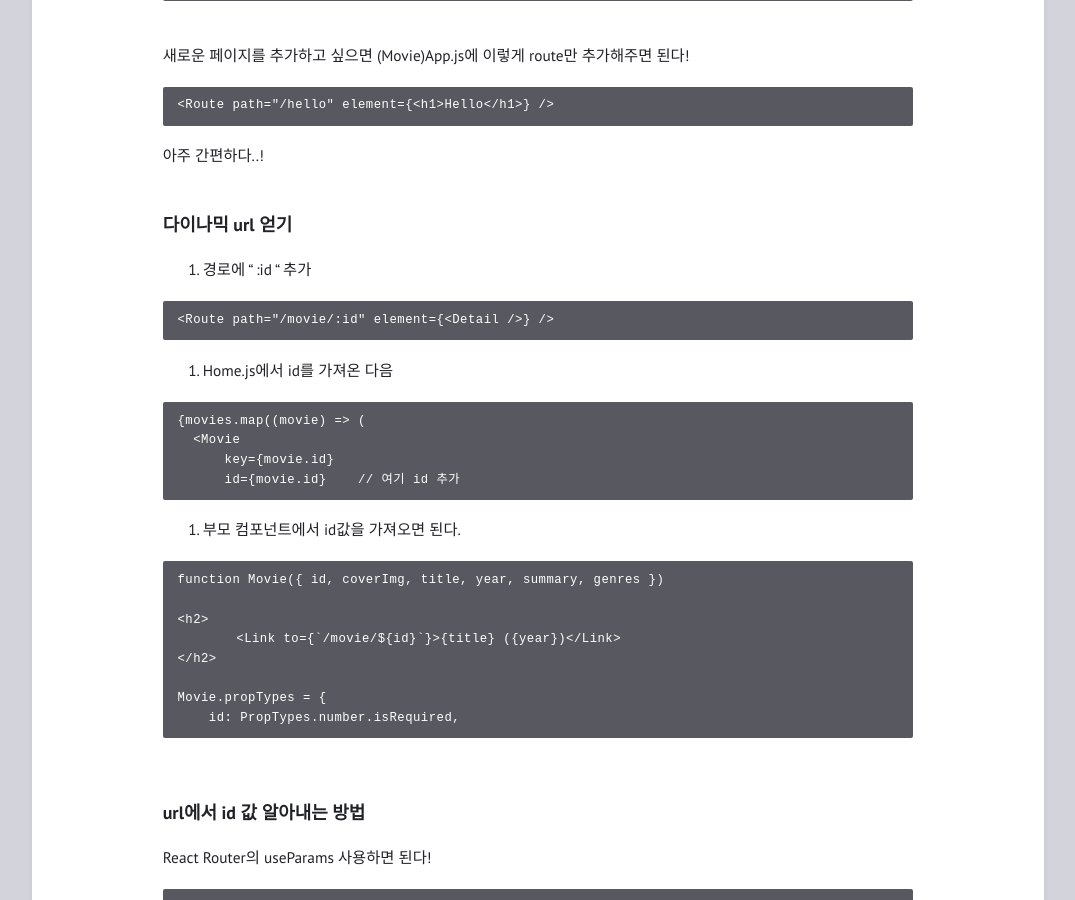
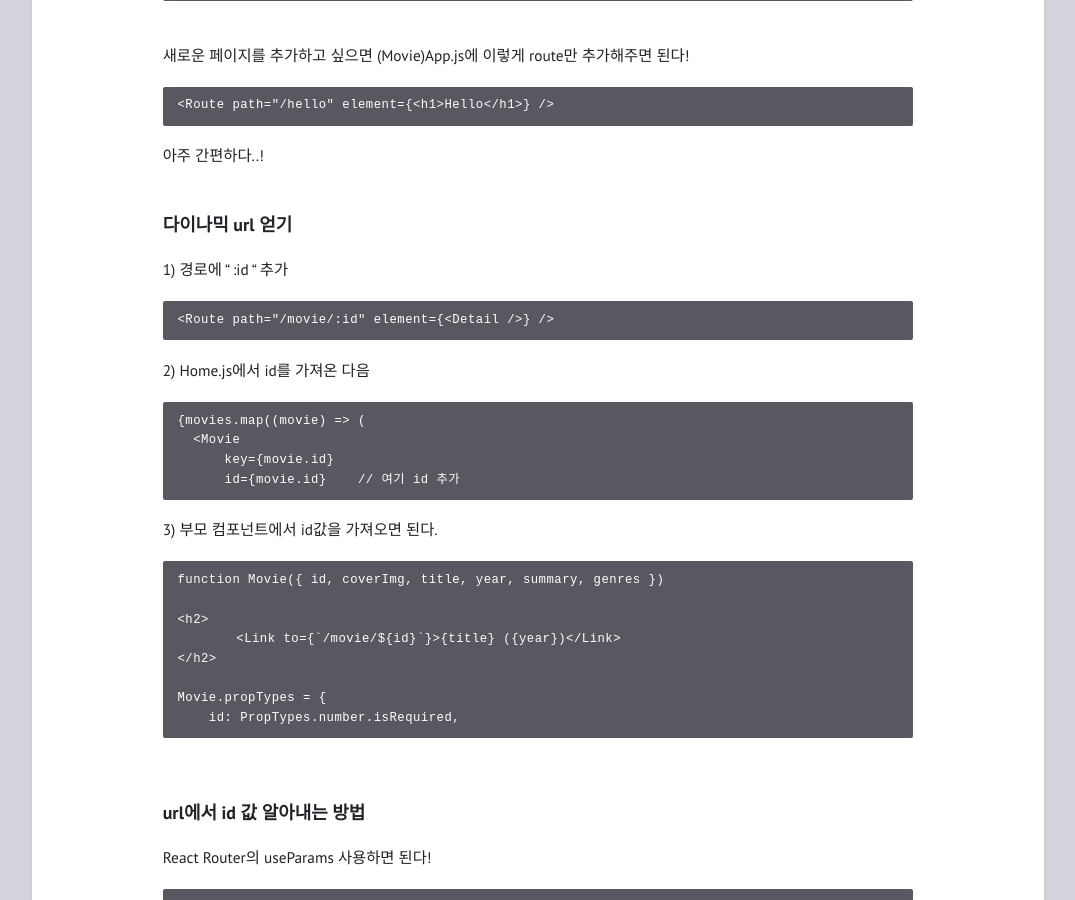
Before and after one commit to feb-dain/feb-dain.github.io, a Jekyll site: the page built from _posts/2022-09-26-how-to-make-a-movie-app-with-react-2.md, in a window 1280 px wide and 900 px high, scrolled down 3373 px. Shown: the whole window, without its empty margins (102-1177 px from the left). Built offline with Jekyll 4.4.1, drawn with Linux system fonts in a browser that asks for light colours; comment, search, counter and statistics services are not loaded.

Commit message:
Update 2022-09-26-how-to-make-a-movie-app-with-react-2.md

````diff
--- a/_posts/2022-09-26-how-to-make-a-movie-app-with-react-2.md
+++ b/_posts/2022-09-26-how-to-make-a-movie-app-with-react-2.md
@@ -191,13 +191,13 @@ import {Link} from "react-router-dom"
 
 ### 다이나믹 url 얻기
 
-1. 경로에 " :id " 추가
+1) 경로에 " :id " 추가
 
 ```
 <Route path="/movie/:id" element={<Detail />} />
 ```
 
-2. Home.js에서 id를 가져온 다음
+2) Home.js에서 id를 가져온 다음
 
 ```
 {movies.map((movie) => (
@@ -206,7 +206,7 @@ import {Link} from "react-router-dom"
       id={movie.id}    // 여기 id 추가
 ```
 
-3. 부모 컴포넌트에서 id값을 가져오면 된다.
+3) 부모 컴포넌트에서 id값을 가져오면 된다.
 
 ```
 function Movie({ id, coverImg, title, year, summary, genres })
````
